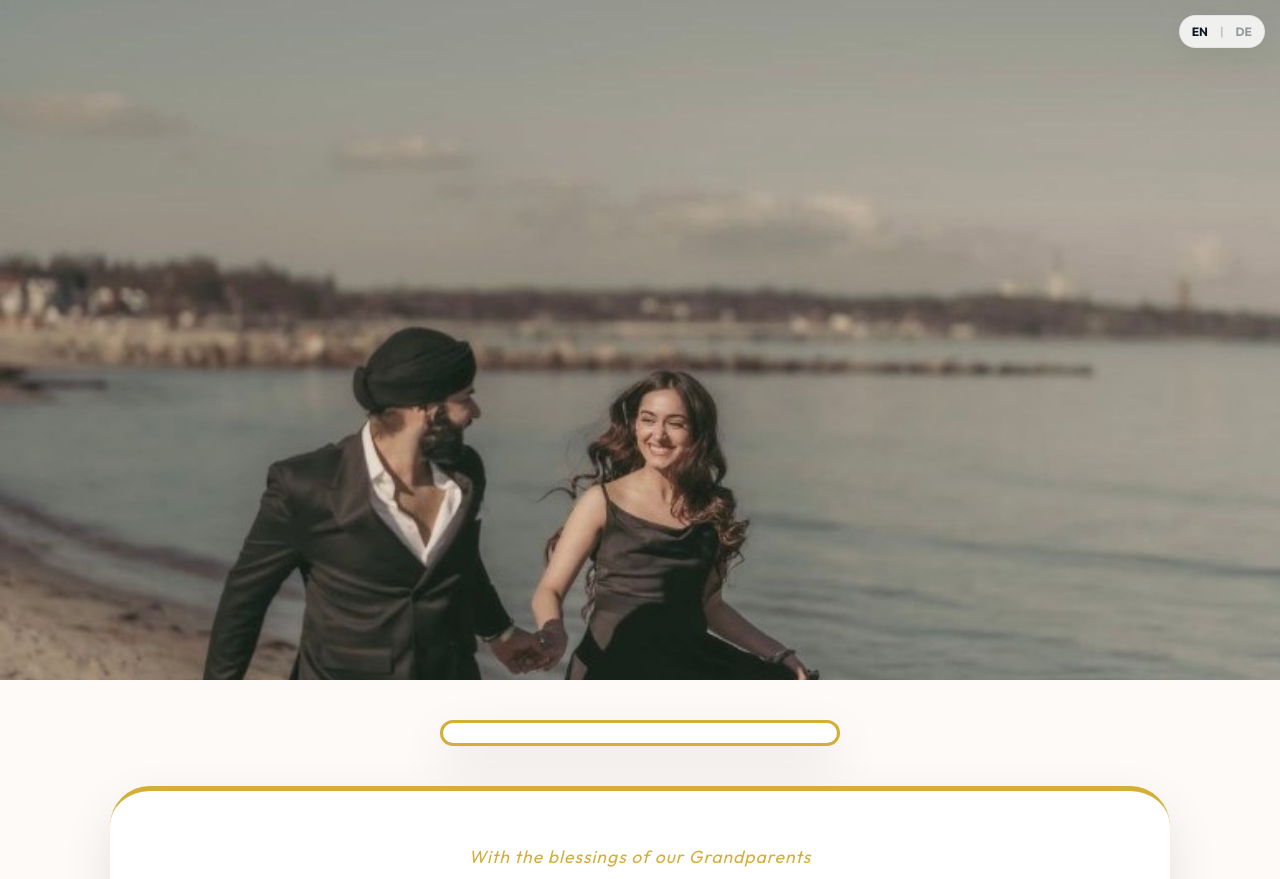
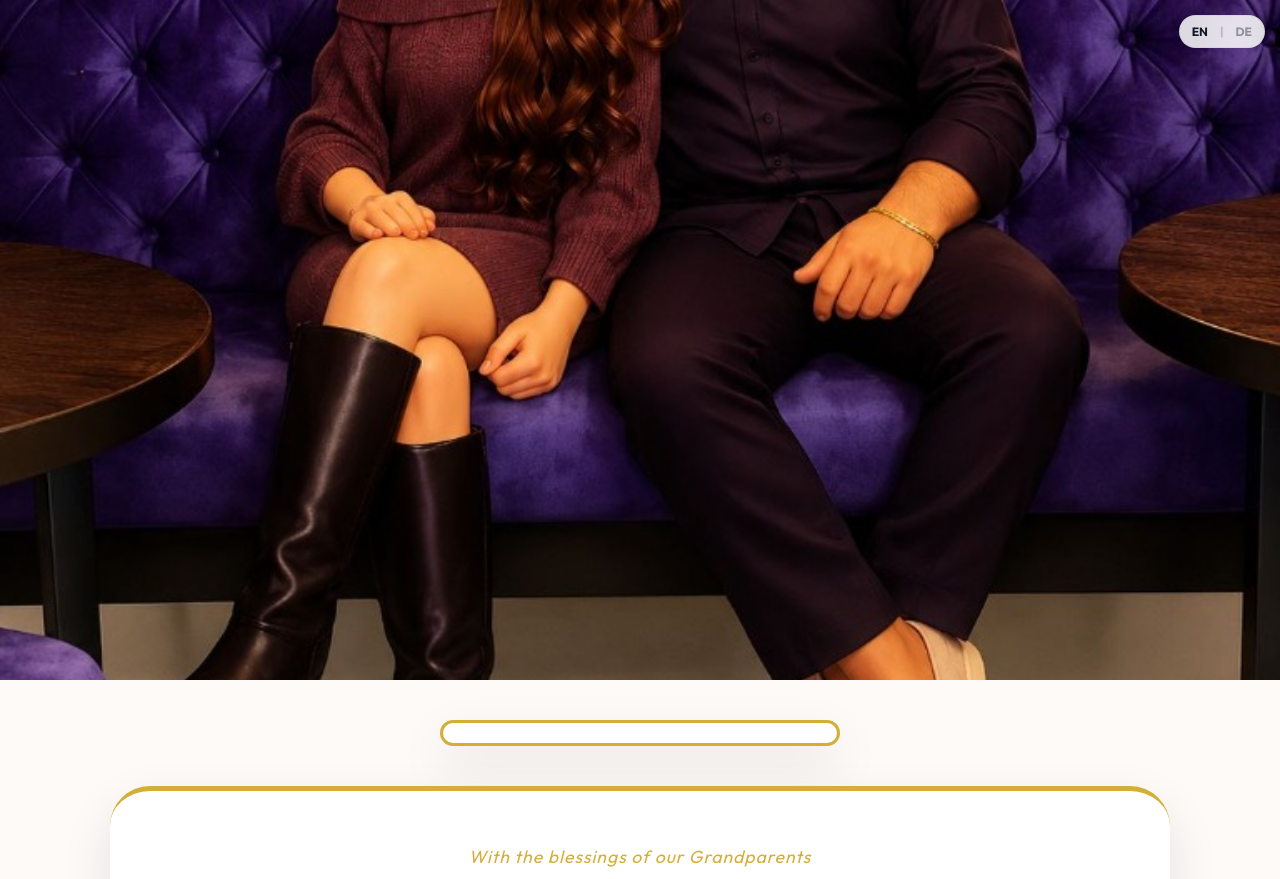
Before and after one commit to Steven12312/Simrin_Rawin, a PHP site: page /preview.html in a window 1280 px wide. Shown: the top 879 px of the page. Run offline with PHP 8.4, Linux system fonts and the light colour scheme; some web fonts are replaced.

Commit message:
Update hero image and cache buster

```diff
--- a/card.php
+++ b/card.php
@@ -44,7 +44,7 @@ $site_url = $base . "/index.php?g=" . $guest_hash;
         }
         .card-hero {
             height: 250px;
-            background: url('images/hero.jpg?v=3') no-repeat center center / cover;
+            background: url('images/hero.jpg?v=4') no-repeat center center / cover;
             position: relative;
         }
         .card-hero::after {
--- a/style.css
+++ b/style.css
@@ -109,7 +109,7 @@ body {
 .hero-image {
     width: 100%;
     height: 100%;
-    background: url('images/hero.jpg?v=3') no-repeat;
+    background: url('images/hero.jpg?v=4') no-repeat;
     background-size: cover;
     background-position: center 60%;
 }
```
Also changed, not shown: images/hero.jpg.
